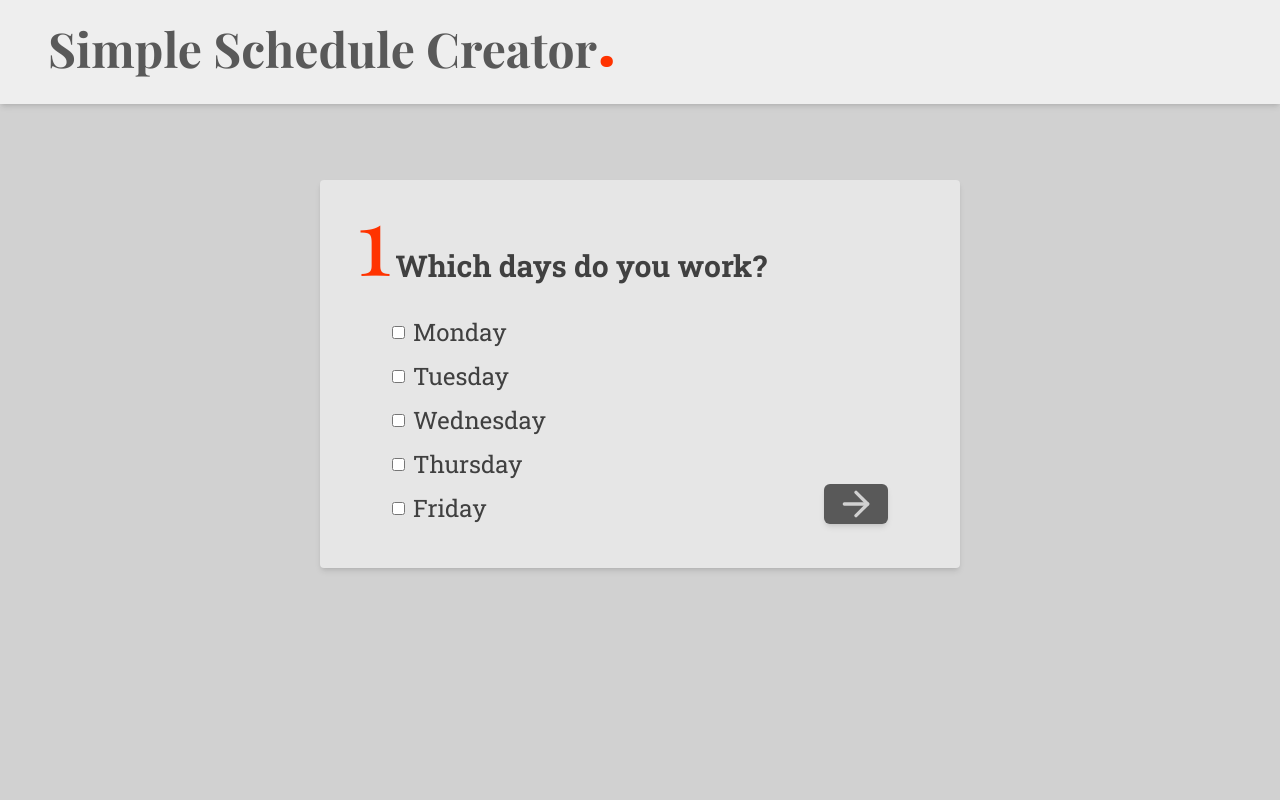
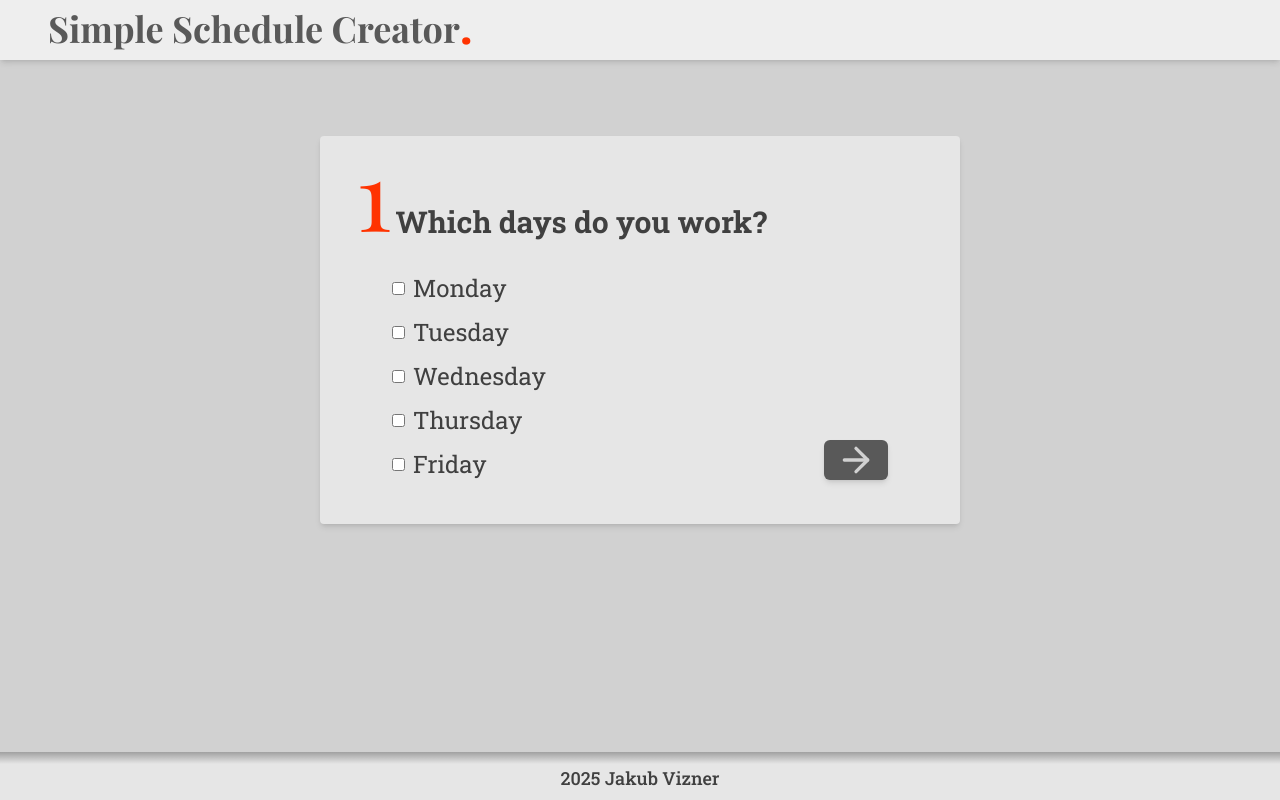
Before and after one commit to w1zny/scheduler, a Next.js app: page / in a window 1280 px wide. Built offline with nearby package versions, Linux system fonts and the light colour scheme; a web font is replaced by a local one.

Commit message:
added a footer and fixed data removal after changing studentList

```diff
--- a/src/app/layout.js
+++ b/src/app/layout.js
@@ -15,18 +15,22 @@ export default function RootLayout({ children }) {
         href="https://fonts.googleapis.com/css2?family=Playfair+Display:ital,wght@0,400..900;1,400..900&family=Roboto+Slab:wght@100..900&display=swap"
         rel="stylesheet"/>
     </head>
-    <body
-      className={`text-customGray bg-customWhite-dark`}
-    >
-    <nav className={`bg-customWhite-light pb-8 shadow-md sticky top-0 z-5`}>
-      <ul className={`px-12`}>
-        <li className={`flex items-end cursor-default font-logoFont text-5xl font-bold text-customGray-light`}>
-          <p>Simple Schedule Creator</p>
-          <p className={`font-logoFont text-7xl font-bold text-customOrange-light`}>.</p>
-        </li>
-      </ul>
-    </nav>
-    {children}
+    <body className={`text-customGray bg-customWhite-dark flex flex-col min-h-screen`}>
+      <nav className={`bg-customWhite-light pb-3 shadow-md sticky top-0 z-5`}>
+        <ul className={`px-12`}>
+          <li className={`flex items-end cursor-default font-logoFont text-4xl font-bold text-customGray-light`}>
+            <p className={`select-none`}>Simple Schedule Creator</p>
+            <p className={`select-none font-logoFont text-5xl font-bold text-customOrange-light`}>.</p>
+          </li>
+        </ul>
+      </nav>
+      <main className={`flex-grow`}>
+        {children}
+      </main>
+      <footer className={`flex flex-col items-center justify-between h-12 font-medium text-lg bg-customWhite`}>
+        <div className="w-full h-3 bg-gradient-to-b from-black/30 to-transparent"></div>
+        <p className={`mb-2`}>2025 Jakub Vizner</p>
+      </footer>
     </body>
     </html>
   );
--- a/src/app/page.js
+++ b/src/app/page.js
@@ -74,8 +74,12 @@ export default function Home() {
   }, [selectedDays]);
 
   useEffect(() => {
-    setStudentsData(
-      studentList.map((student) => ({
+    setStudentsData((prevData) => {
+      const existingDataMap = new Map(prevData.map((student) => [student.name, student]));
+
+      return studentList.map((student) => {
+        return (
+          existingDataMap.get(student) || {
             name: student,
             lessons: "",
             days: {
@@ -85,16 +89,18 @@ export default function Home() {
               Thursday: [],
               Friday: [],
             },
-      }))
+          }
         );
+      });
+    });
   }, [studentList]);
 
   return (
-    <main className={`main flex flex-col items-center justify-center`}>
+    <div className={`flex flex-col items-center justify-center`}>
       <p className={`p-2 m-4 text-customOrange-light text-lg italic transition-opacity duration-300 ${err ? "opacity-100 visible" : "opacity-0 invisible"}`}>
         {(err) ? err.msg : "error placeholder"}
       </p>
-      <form onSubmit={handleSubmit} className={`m-9 mt-0 w-full flex flex-col items-center justify-center`}>
+      <form onSubmit={handleSubmit} className={`m-9 mb-20 mt-0 w-full flex flex-col items-center justify-center`}>
         {submittedForms === 0 && <WorkingDays workingDays={workingDays}
                                               setWorkingDays={setWorkingDays}
                                               selectedDays={selectedDays}
@@ -121,6 +127,6 @@ export default function Home() {
                           handleGoBack={handleGoBack}
                           handleGoForward={handleGoForward}/>}
       </form>
-    </main>
+    </div>
   );
 }
```
Lines whose indentation alone changed are shown as unchanged.
